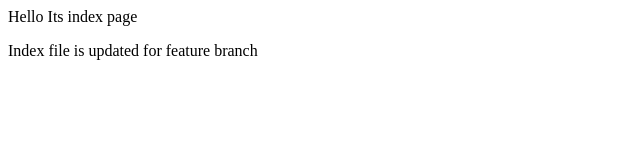
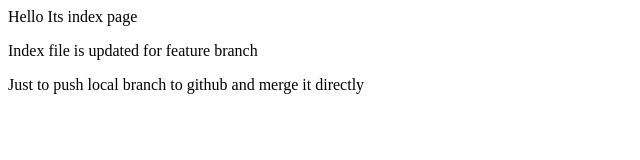
Before and after one commit to mariah123/local-repo, a plain HTML site: page index.html in a window 1280 px wide. Shown: the whole page, without its empty margins (0-640 px from the left). Drawn offline with Linux system fonts and the light colour scheme.

Commit message:
pushing local branch
pushing local branch to github without merging to mater

```diff
--- a/index.html
+++ b/index.html
@@ -1,2 +1,3 @@
 <p>Hello Its index page</p>
 <p>Index file is updated for feature branch</p>
+<p>Just to push local branch to github and merge it directly</p>
```
